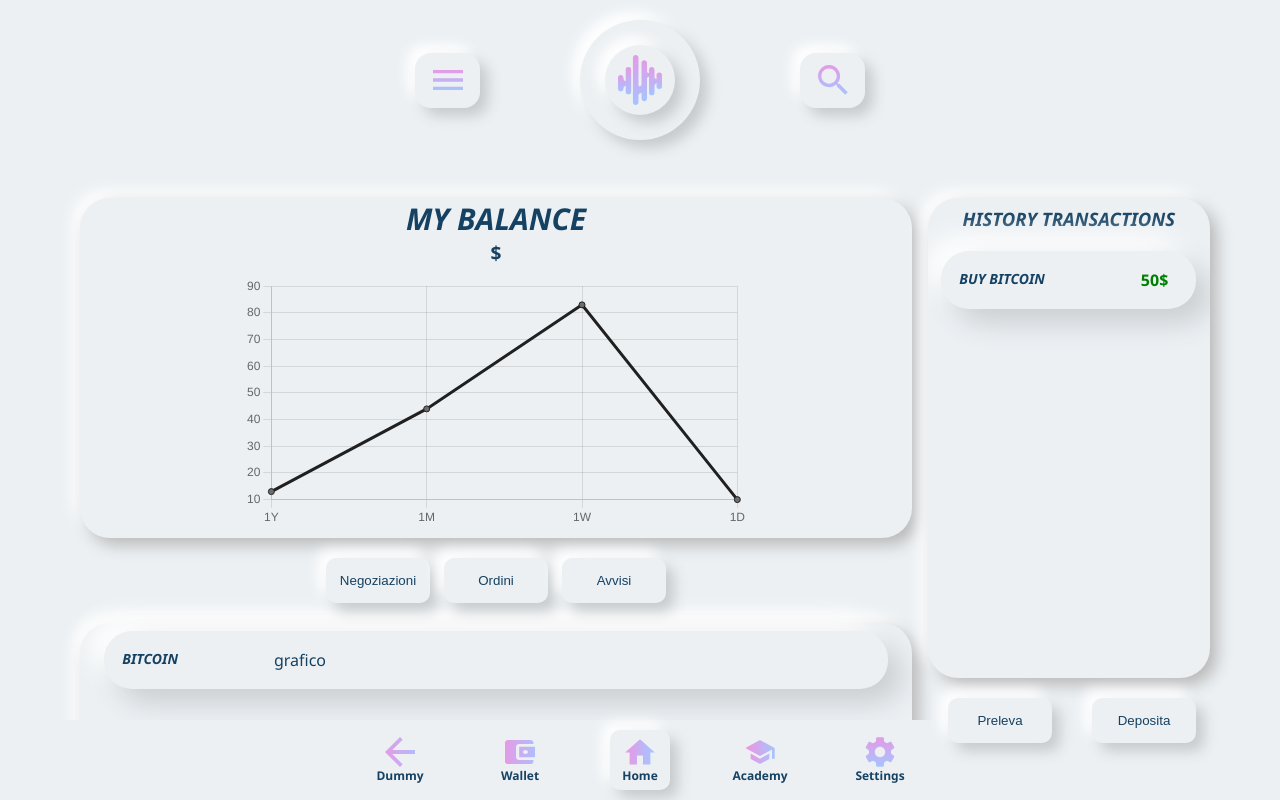
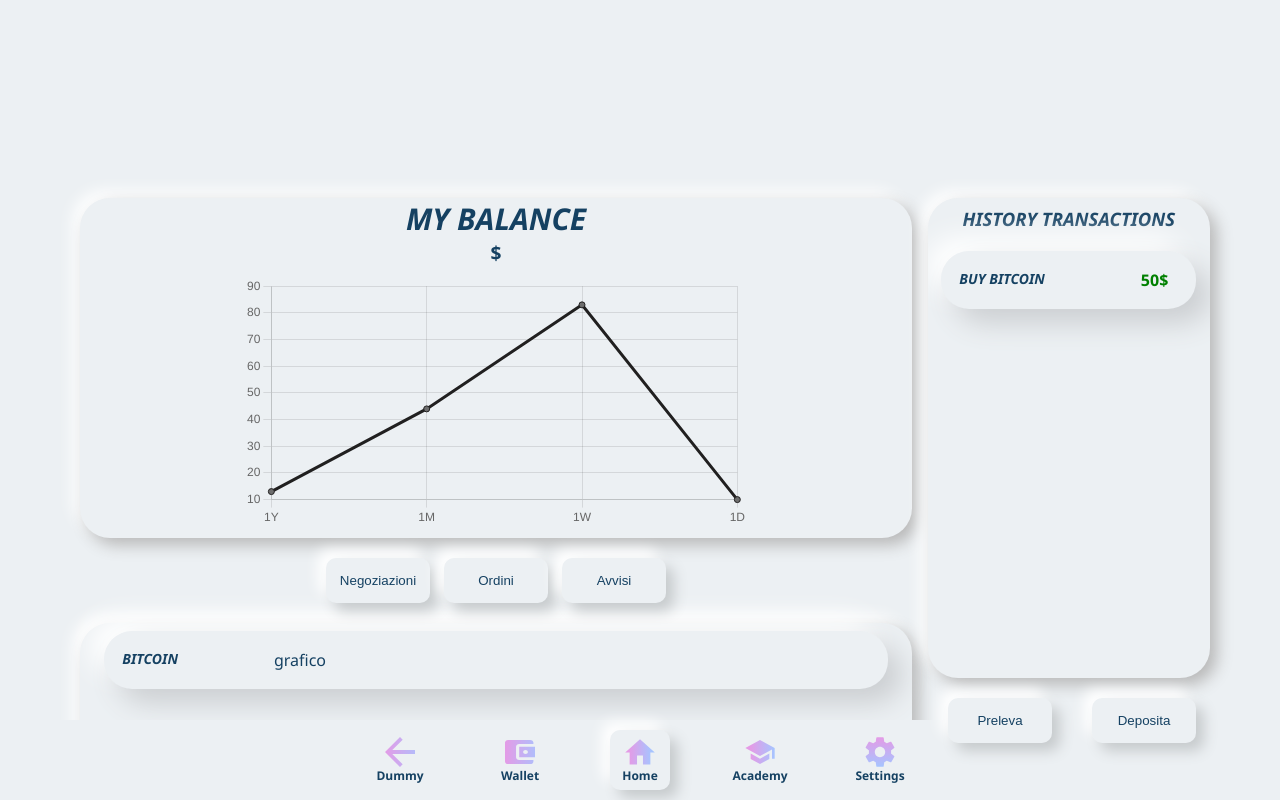
Before and after one commit to casiimir/fun-trade, a Next.js app: page /profile in a window 1280 px wide. Built offline with nearby package versions, Linux system fonts and the light colour scheme.

Commit message:
chore: update top navbar

```diff
--- a/src/components/navbarTop/NavbarTop.module.scss
+++ b/src/components/navbarTop/NavbarTop.module.scss
@@ -1,7 +1,7 @@
 .Navbar {
   width: 100%;
   min-width: 370px;
-  height: rem(160px);
+  height: rem(140px);
   @include flexboxCenter();
   padding: rem($paddingSmall);
   position: fixed;
@@ -23,18 +23,13 @@
   &:active {
     @extend %neumorphismActive;
   }
-
-  // svg {
-  //   width: rem(30px);
-  //   height: rem(30px);
-  // }
 }
 
 .logo {
   @extend %neumorphism;
   @include flexboxCenter;
-  width: rem(120px);
-  height: rem(120px);
+  width: rem(100px);
+  height: rem(100px);
   padding: rem($paddingExtraLarge);
   position: relative;
   border-radius: 100%;
@@ -43,16 +38,11 @@
     @extend %neumorphism;
     content: "";
     position: absolute;
-    width: rem(70px);
-    height: rem(70px);
+    width: rem(60px);
+    height: rem(60px);
     border-radius: 100%;
     background-color: transparent;
   }
-
-  // svg {
-  //   width: 100%;
-  //   height: 100%;
-  // }
 }
 
 .burgerModal {
@@ -61,7 +51,7 @@
   height: auto;
   max-height: calc(100vh - rem(50px));
   position: absolute;
-  top: 40px;
+  top: 30px;
   left: 0;
   padding: $paddingSmall;
   border-radius: $roundedMedium;
@@ -107,22 +97,25 @@
   }
 }
 
+.desktop {
+  background-color: beige;
+  width: 300px;
+  height: 100vh;
+}
+
 @media screen and (max-width: 767px) {
   .Navbar {
     justify-content: space-between;
   }
 }
 
+// @media screen and (min-width: 768px) and (max-width: 1023px) {
 @media screen and (min-width: 768px) and (max-width: 1023px) {
-  .Navbar {
-    justify-content: center;
-    gap: rem(100px);
-  }
 }
 
 @media screen and (min-width: 1024px) {
   .Navbar {
-    justify-content: center;
-    gap: rem(100px);
+    visibility: hidden;
+    opacity: 0;
   }
 }
--- a/src/layouts/DefaultLayout.jsx
+++ b/src/layouts/DefaultLayout.jsx
@@ -6,7 +6,7 @@ import styles from "./DefaultLayout.module.scss";
 const DefaultLayout = ({ children }) => {
   return (
     <>
-      <NavbarTop items={navbarItems[0].items} />
+      <NavbarTop />
       <section className={`${true && styles.content}`}>{children}</section>
       <NavbarBottom />
     </>
```
